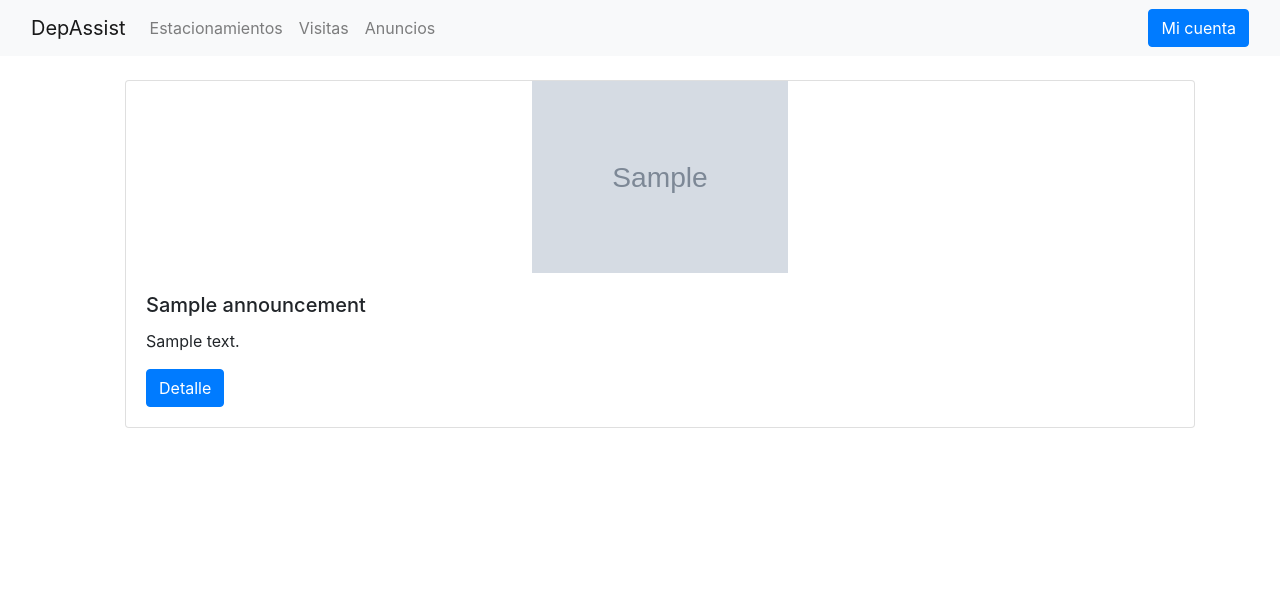
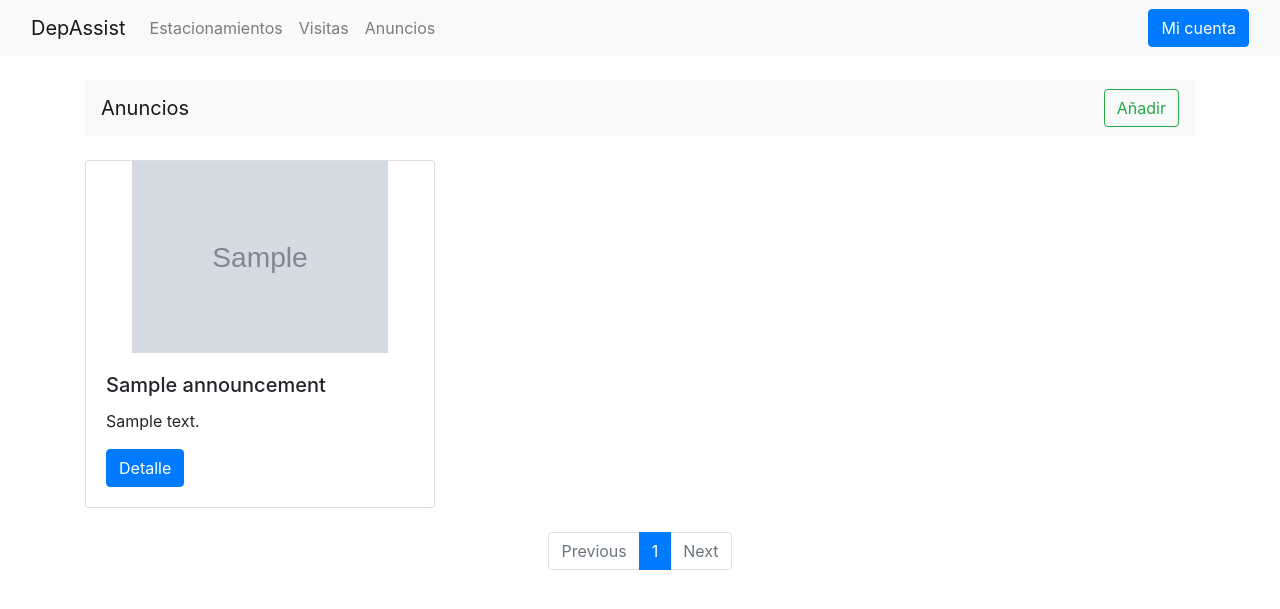
Before and after one commit to DCC-CC4401/2022-1-Grupo-1, a Django app: page /announcement/list/ in a window 1280 px wide. Shown: the top 609 px of the page. Run offline with Django 3.2, Linux system fonts and the light colour scheme; a user stored in the database is signed in; tables that the repository leaves empty hold one stand-in row (values such as "Sample post"); grey boxes marked "Sample" are stand-in pictures.

Commit message:
fix: fixed announcement pagination and added announcement url to navbar

```diff
--- a/base/templates/base/base.html
+++ b/base/templates/base/base.html
@@ -21,9 +21,9 @@
         </button>
           <div class="collapse navbar-collapse" id="navbarNavAltMarkup">
             <div class="navbar-nav">
-              <a class="nav-link" href="#">Estacionamientos</a>
-              <a class="nav-link" href="#">Visitas</a>
-              <a class="nav-link" href="#">Anuncios</a>
+              <a class="nav-link" href="{% url "home" %}">Estacionamientos</a>
+              <a class="nav-link" href="{% url "home" %}">Visitas</a>
+              <a class="nav-link" href="{% url "announcement_list" %}">Anuncios</a>
             </div>
           </div>
           <a class="btn btn-primary" href="#">Mi cuenta</a>
--- a/department/templates/announcements/list.html
+++ b/department/templates/announcements/list.html
@@ -1,9 +1,17 @@
 {% extends "base/form.html" %}
 
 {% block content %}
-<ul>
-<div class="card-deck">
+<nav class="navbar navbar-light bg-light">
+  <a class="navbar-brand">{{ title }}</a>
+  <form class="form-inline">
+    <a class="btn btn-outline-success my-2 my-sm-0" href="{% url "announcement_create" %}">Añadir</a>
+  </form>
+</nav>
+<br>
+{% if object_list %}
+<div class="row row-cols-1 row-cols-md-3">
   {% for announcement in object_list %}
+    <div class="col mb-4">
       <div class="card">
         <img src="{{ announcement.image.url }}" class="card-img-top" alt="announcement_image">
         <div class="card-body">
@@ -12,9 +20,56 @@
           <a href="{{ announcement.get_absolute_url }}" class="btn btn-primary">Detalle</a>
         </div>
       </div>
-  {% empty %}
-    <li>No hay anuncios para mostrar</li>
+    </div>
   {% endfor %}
 </div>
+<nav aria-label="Page navigation example">
+    <ul class="pagination justify-content-center">
+    {% if page_obj.has_previous %}
+        <li class="page-item">
+        <a class="page-link" href="?page={{ page_obj.previous_page_number }}">Previous</a>
+      </li>
+    {% else %}
+        <li class="page-item disabled">
+        <a class="page-link" href="#" tabindex="-1" aria-disabled="True">Previous</a>
+      </li>
+    {% endif %}
+
+    {% if page_obj.number|add:'-4' > 1 %}
+        <li class="page-item"><a class="page-link" href="?page={{ page_obj.number|add:'-5' }}">&hellip;</a></li>
+    {% endif %}
+
+    {% for i in page_obj.paginator.page_range %}
+        {% if page_obj.number == i %}
+            <li class="page-item active" aria-current="page">
+          <span class="page-link">
+            {{ i }}
+            <span class="sr-only">(current)</span>
+          </span>
+        </li>
+        {% elif i > page_obj.number|add:'-5' and i < page_obj.number|add:'5' %}
+             <li class="page-item"><a class="page-link" href="?page={{ i }}">{{ i }}</a></li>
+        {% endif %}
+    {% endfor %}
+
+    {% if page_obj.paginator.num_pages > page_obj.number|add:'4' %}
+       <li class="page-item"><a class="page-link" href="?page={{ page_obj.number|add:'5' }}">&hellip;</a></li>
+    {% endif %}
+
+    {% if page_obj.has_next %}
+        <li class="page-item">
+        <a class="page-link" href="?page={{ page_obj.next_page_number }}">Next</a>
+      </li>
+    {% else %}
+        <li class="page-item disabled">
+        <a class="page-link" href="#" tabindex="-1" aria-disabled="True">Next</a>
+      </li>
+    {% endif %}
   </ul>
+</nav>
+{% else %}
+<div class="d-flex justify-content-center">
+  <p>No hay anuncios para mostrar</p>
+</div>
+{% endif %}
 {% endblock %}
--- a/department/urls.py
+++ b/department/urls.py
@@ -10,7 +10,7 @@ visit_urlpatterns = [
 
 announcement_urlpatterns = [
     path("create/", views.AnnouncementCreateView.as_view(), name="announcement_create"),
-    path("list/", views.AnnouncementListView.as_view(), name="announcement_create"),
+    path("list/", views.AnnouncementListView.as_view(), name="announcement_list"),
 ]
 
 urlpatterns = [
--- a/department/views/announcement_views.py
+++ b/department/views/announcement_views.py
@@ -29,4 +29,4 @@ class AnnouncementListView(BaseListView):
     login_required = True
     permission_required = ()
     template_name = "announcements/list.html"
-    paginate_by = 24
+    paginate_by = 12
```
Lines whose indentation alone changed are shown as unchanged.
